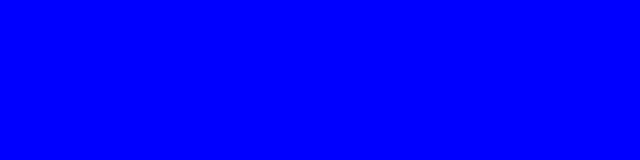
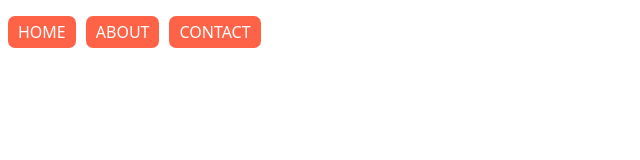
Before and after one commit to Idooru/css-layout-master-class, a website built with Vite: page index.html in a window 1280 px wide. Shown: the whole page, without its empty margins (0-640 px from the left). Built offline with nearby package versions, Linux system fonts and the light colour scheme.

Commit message:
#4.1 Nesting

```diff
--- a/index.html
+++ b/index.html
@@ -7,5 +7,11 @@
     <title>CSS Layout Master Class</title>
     <link rel="stylesheet" href="/styles/style.scss" />
   </head>
-  <body></body>
+  <body>
+    <ul>
+      <li><a href="#">Home</a></li>
+      <li><a href="#">About</a></li>
+      <li><a href="#">Contact</a></li>
+    </ul>
+  </body>
 </html>
--- a/styles/style.scss
+++ b/styles/style.scss
@@ -1,7 +1,27 @@
-$bgColor: blue;
+body {
+  font-family: system-ui, -apple-system, BlinkMacSystemFont, "Segoe UI", Roboto,
+    Oxygen, Ubuntu, Cantarell, "Open Sans", "Helvetica Neue", sans-serif;
+}
 
-body {
-  background-color: $bgColor;
-  margin: 0;
+ul {
+  list-style-type: none;
   padding: 0;
+  display: flex;
+  gap: 10px;
+  li {
+    background-color: tomato;
+    padding: 5px 10px;
+    border-radius: 7px;
+    &:hover {
+      opacity: 0.8;
+      a {
+        color: grey;
+      }
+    }
+    a {
+      text-decoration: none;
+      color: white;
+      text-transform: uppercase;
+    }
+  }
 }
```
